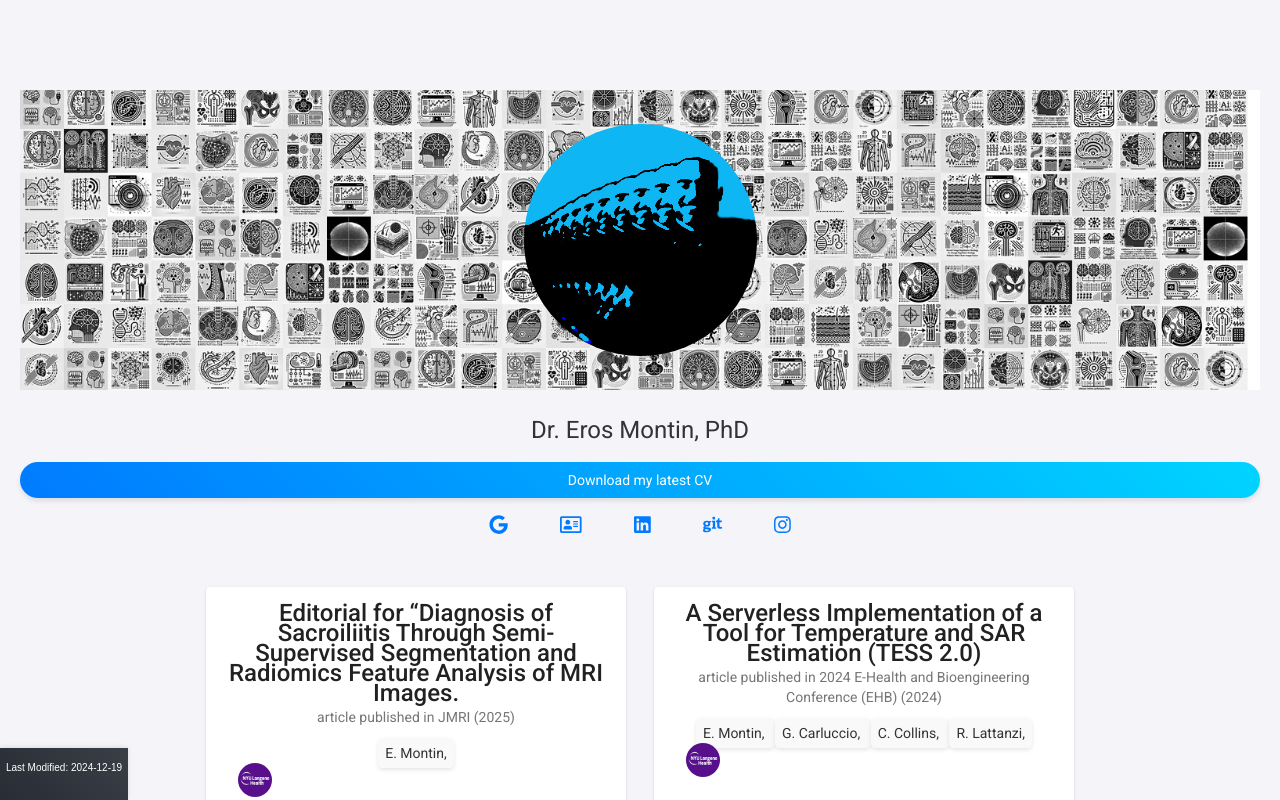
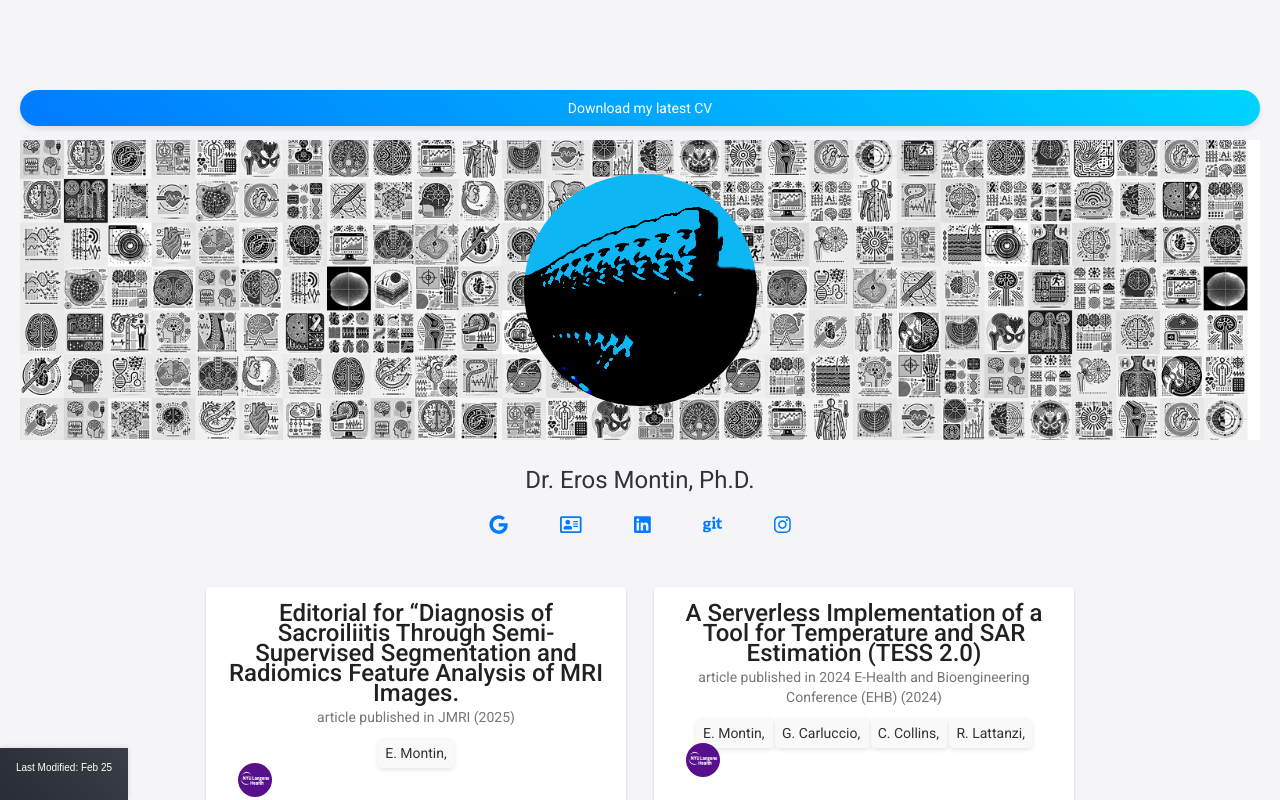
Before and after one commit to biodimensional/EM, an Angular app: page / in a window 1280 px wide. Shown: the top 800 px of the page. Built offline with nearby package versions, Linux system fonts and the light colour scheme.

Commit message:
downlaod fixed position

```diff
--- a/src/app/app.component.css
+++ b/src/app/app.component.css
@@ -17,6 +17,12 @@
 .avatar-background img {
     position: relative; /* Ensures the image stays on top of the background */
     z-index: 1; /* Keeps the image above the background */
+    transition: transform 1s ease; /* Smooth transition for the rotation */
+}
+
+/* Add rotation on hover */
+.avatar-background img:hover {
+    transform: rotate(360deg); /* Rotates the image 360 degrees */
 }
 
 /* Style the rest of the content (outside the avatar background) */
--- a/src/app/app.component.html
+++ b/src/app/app.component.html
@@ -1,40 +1,43 @@
 <div style="display: flex; flex-direction: column; margin-top: 5em;">
+    <a href="https://erosmontin.s3.us-east-1.amazonaws.com/CV.pdf" download="Eros_Montin_CV.pdf" class="cv-button" target="_blank">
+        Download my latest CV
+    </a>
     <div style="display: flex; flex-direction: column; text-align: center;">
         <div class="avatar-background">
             <img src="assets/me.png" alt="Avatar" style="width: 233px; border-radius: 50%; display: block; margin-left: auto; margin-right: auto; max-width: 25%;">
         </div>
-        <h1 style="margin-top: 1em;">Dr. Eros Montin, PhD</h1>
-        <a href="https://erosmontin.s3.us-east-1.amazonaws.com/CV.pdf" download="Eros_Montin_CV.pdf" class="cv-button" target="_blank">
-            Download my latest CV
-        </a>
+        <h1 style="margin-top: 1em;">Dr. Eros Montin, Ph.D.</h1>
+
         <div style="display: flex; flex-wrap: wrap; justify-content: center;">
             <h3>
-                <a href="https://mail.google.com/mail/?view=cm&fs=1&to=eros.montin@gmail.com&su=Hey Eros!&body=Let's make great science projects together!" target="_blank">
+                <a href="https://mail.google.com/mail/?view=cm&fs=1&to=eros.montin@gmail.com&su=Hey Eros!&body=Let's make great science projects together!" target="_blank" title="Email  Eros Montin">
                     <fa-icon [icon]="at" class="btnInfo"></fa-icon>
                 </a>
             </h3>
             <h3>
-                <a href="http://cai2r.net/people/eros-montin" target="_blank">
+                <a href="http://cai2r.net/people/eros-montin" target="_blank" title="Visit Eros Montin’s Profile on CAI2R">
                     <fa-icon [icon]="ad" class="btnInfo"></fa-icon>
                 </a>
             </h3>
             <h3>
-                <a href="https://www.linkedin.com/in/eros-montin-46645aab" target="_blank">
+                <a href="https://www.linkedin.com/in/eros-montin-46645aab" target="_blank" title="Connect with Eros Montin on LinkedIn">
                     <fa-icon [icon]="lin" class="btnInfo"></fa-icon>
                 </a>
             </h3>
             <h3>
-                <a href="https://github.com/erosmontin" target="_blank">
+                <a href="https://github.com/erosmontin" target="_blank" title="View Eros Montin’s GitHub Profile">
                     <fa-icon [icon]="gi" class="btnInfo"></fa-icon>
                 </a>
             </h3>
             <h3>
-                <a href="https://www.instagram.com/erosnitnom" target="_blank">
+                <a href="https://www.instagram.com/erosnitnom" target="_blank" title="Follow Eros Montin on Instagram">
                     <fa-icon [icon]="in" class="btnInfo"></fa-icon>
                 </a>
             </h3>
+
         </div>
     </div>
     <app-people-main></app-people-main>
     <app-publication-entry></app-publication-entry>
+
 </div>
--- a/src/index.html
+++ b/src/index.html
@@ -16,7 +16,7 @@
   </div>
   <div>
   <footer>
-    <p>Last Modified: 2024-12-19</p>
+    <p>Last Modified: Feb 25</p>
   </footer>
   </div>
 </body>
```
